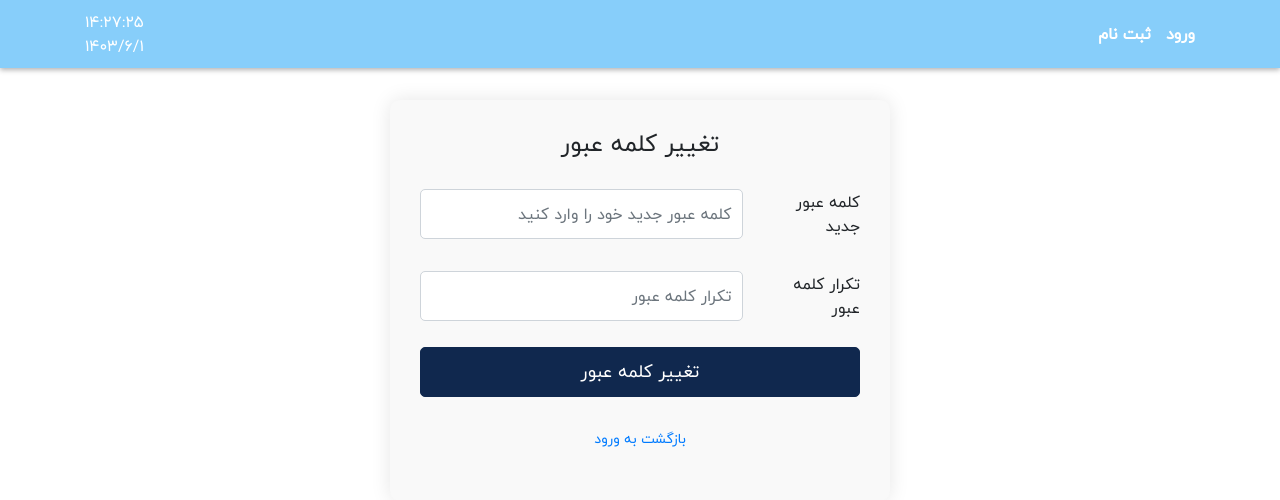
After one commit to AhEsmaeili79/Account_balance, a Django app: page /accounts/reset-password/1/1/ in a window 1280 px wide. The commit adds this page. Shown: the top 500 px of the page. Run offline with Django 4.2, Linux system fonts and the light colour scheme; some libraries are stand-ins or nearby versions.

Commit message:
add_rest_password

```diff
--- a/Account_balance/static/css/style.css
+++ b/Account_balance/static/css/style.css
@@ -317,7 +317,7 @@ canvas {
     max-width: 400px;
     margin: 50px auto;
     padding: 20px;
-    background-color: #ffffff;
+    background-color: #f9f9f9;
     border-radius: 8px;
     box-shadow: 0 4px 8px rgba(0,0,0,0.2);
 }
@@ -342,7 +342,7 @@ canvas {
     max-width: 500px;
     margin: 50px auto;
     padding: 20px;
-    background-color: #ffffff;
+    background-color: #f9f9f9;
     border-radius: 8px;
     box-shadow: 0 4px 8px rgba(0,0,0,0.2);
 }
@@ -646,6 +646,45 @@ a.card-link{
 }
 
 
+/* reset pass */
+.reset-password-container {
+    max-width: 500px;
+    margin: 0 auto;
+    padding: 30px;
+    border-radius: 10px;
+    background-color: #f9f9f9;
+    box-shadow: 0px 0px 20px rgba(0, 0, 0, 0.1);
+}
+
+.reset-password-container h2 {
+    font-size: 24px;
+    margin-bottom: 30px;
+}
+
+.reset-password-container .form-group {
+    margin-bottom: 20px;
+}
+
+.reset-password-container .form-control {
+    height: 50px;
+    padding: 10px;
+    font-size: 16px;
+    border-radius: 5px;
+}
+
+.reset-password-container .btn {
+    height: 50px;
+    font-size: 18px;
+    border-radius: 5px;
+}
+
+.reset-password-container .text-center a {
+    font-size: 14px;
+    color: #007bff;
+}
+
+
+
 
 /* Footer */
 .footer {
--- a/accounts/urls.py
+++ b/accounts/urls.py
@@ -1,9 +1,10 @@
 from django.urls import path
-from .views import LoginPage,SignupPage,logout_view,password_reset
+from .views import LoginPage,SignupPage,logout_view,forget_password,reset_password
 
 urlpatterns = [
     path('login', LoginPage, name='login'),
     path('signup', SignupPage, name='signup'),
-    path('password-reset/',password_reset, name='password_reset'),
+    path('forget-password/',forget_password, name='forget_password'),
+    path('reset-password/<uidb64>/<token>/',reset_password, name='reset_password'),
     path('logout',logout_view, name='logout'),
 ]
--- a/accounts/views.py
+++ b/accounts/views.py
@@ -3,26 +3,127 @@ from django.contrib.auth.models import User
 from django.contrib import messages
 from django.contrib.auth import logout
 from django.contrib import auth
-from django.core.mail import send_mail
+from django.core.mail import EmailMessage
+from django.utils.encoding import force_str,force_bytes
+from django.utils.http import urlsafe_base64_decode,urlsafe_base64_encode
+from django.contrib.auth.tokens import PasswordResetTokenGenerator
 import re
+
+token_generator = PasswordResetTokenGenerator()
+
+
+
 
 
 def SendEmail(req,email,user):
     regex = r'\b[A-Za-z0-9._%+-]+@[A-Za-z0-9.-]+\.[A-Z|a-z]{2,7}\b'
     if re.fullmatch(regex,email[0]):
-                send_mail(
-                        subject= 'رمز عبور خود را فراموش کردی؟',
-                        message= f'سلام {user}',
-                        from_email='test.from.amir@gmail.com',
-                        recipient_list= email,
-                        fail_silently=False,
-                    )
-                if send_mail:
-                    messages.success(req,' پیام با موفقیت ارسال شد در صورت پیدا نکردن اسپم خود را چک کنید')
-                else:
-                    messages.error(req,'ارسال پیام با شکست مواجه شد')
+        token = token_generator.make_token(user)
+        uidb64 = urlsafe_base64_encode(force_bytes(user.id))
+        reset_url = req.build_absolute_uri(f'/accounts/reset-password/{uidb64}/{token}/')
 
+        subject = 'رمز عبور خود را فراموش کردی؟'
+        message = f"""
+        <!DOCTYPE html>
+        <html lang="fa">
+        <head>
+            <meta charset="UTF-8">
+            <meta name="viewport" content="width=device-width, initial-scale=1.0">
+            <style>
+                @font-face {{
+                    font-family: 'B Yekan';
+                    src: url('https://github.com/mrlco/persian-web-fonts/blob/master/fonts/BYekan.ttf') format('truetype');
+                    font-weight: normal;
+                    font-style: normal;
+                }}
+                body {{
+                    font-family: 'B Yekan', Arial, sans-serif;
+                    background-color: #f4f4f4;
+                    color: #333;
+                    text-align: center;
+                    padding: 20px;
+                }}
+                .container {{
+                    background-color: #ffffff;
+                    font-family: 'B Yekan', Arial, sans-serif;
+                    border-radius: 8px;
+                    padding: 20px;
+                    max-width: 600px;
+                    margin: 0 auto;
+                    box-shadow: 0 2px 4px rgba(0,0,0,0.1);
+                }}
+                h1 {{
+                    font-family: 'B Yekan', Arial, sans-serif;
+                    font-size: 24px;
+                    margin-bottom: 20px;
+                }}
+                p {{
+                    font-family: 'B Yekan', Arial, sans-serif;
+                    font-size: 25px;
+                    line-height: 1.5;
+                }}
+                .button {{
+                    display: inline-block;
+                    font-size: 20px;
+                    color:#fff;
+                    background-color: #007bff;
+                    padding: 15px 30px;
+                    text-decoration: none;
+                    border-radius: 5px;
+                    margin-top: 20px;
+                    font-family: 'B Yekan', Arial, sans-serif;
+                }}
+                .button:hover {{
+                    background-color: #0056b3;
+                    color:#fff;
+                }}
+                .ii a[href] {{
+                    color: #fff;
+                }}
+                .text-button{{
+                    color: #fff;
+                }}
+                a {{
+                    color: #007bff; /* Set the color of the link */
+                    text-decoration: none; /* Remove underline */
+                }}
+                a:visited {{
+                    color: #007bff; /* Set the color for visited links */
+                }}
+                a:hover {{
+                    color: #0056b3; /* Set the color when hovering over the link */
+                    text-decoration: none; /* Ensure underline is not added on hover */
+                }}
+                a:active {{
+                    color: #0056b3; /* Set the color for active links */
+                }}
+            </style>
+        </head>
+        <body>
+            <div class="container">
+                <h1> {user.first_name } سلام </h1>
+                <p>برای تنظیم مجدد کلمه عبور خود، لطفاً بر روی دکمه زیر کلیک کنید:</p>
+                <a href="{reset_url}" class="button"><span class="text-button">تنظیم کلمه عبور جدید</span></a>
+                <p>اگر شما این درخواست را ارسال نکرده‌اید، لطفاً این ایمیل را نادیده بگیرید.</p>
+            </div>
+        </body>
+        </html>
+        """
 
+        email = EmailMessage(
+            subject=subject,
+            body=message,
+            from_email='test.from.amir@gmail.com',
+            to = email,
+        )
+        email.content_subtype = 'html'  # Important to set the email type as HTML
+        email.send(fail_silently=False)
+        if email:
+            messages.success(req,' پیام با موفقیت ارسال شد در صورت پیدا نکردن اسپم خود را چک کنید')
+            return redirect('login')
+        else:
+            messages.error(req,'ارسال پیام با شکست مواجه شد')
+            return redirect('login')
 
 
 # Create your views here.
@@ -69,7 +170,7 @@ def SignupPage(request):
         return render(request,'accounts/signup.html')
 
 
-def password_reset(request):
+def forget_password(request):
     if 'emailorusername' in request.POST:
         EmailorUser = request.POST.get('emailorusername')
         email_exist = User.objects.filter(email=EmailorUser).exists()
@@ -77,15 +178,47 @@ def password_reset(request):
 
         if email_exist:
             user = User.objects.get(email=EmailorUser)
-            SendEmail(request,[EmailorUser],user.username)
+            SendEmail(request,[EmailorUser],user)
+            return redirect('login')
         elif username_exist:
             user = User.objects.get(username=EmailorUser)
-            SendEmail(request,[user.email],EmailorUser)
+            SendEmail(request,[user.email],user)
+            return redirect('login')
         else:
             messages.error(request,'ایمیل در سیستم وجود ندارد')
 
     return render(request,'accounts/forget_password.html')
 
+
+def reset_password(request,uidb64,token):
+    if request.method == "POST":
+        try:
+            user_id = force_str(urlsafe_base64_decode(uidb64))
+            user = User.objects.get(id=user_id)
+
+            if token_generator.check_token(user,token):
+                new_pass = request.POST.get('password')
+                new_pass2 = request.POST.get('password2')
+                if new_pass == new_pass2:
+                    user.set_password(new_pass)
+                    user.save()
+
+                    messages.success(request,'کلمه عبور با موفقیت تغییر کرد')
+                    return redirect('login')
+
+                else:
+                    messages.error(request,'کلمه عبور با هم مطابقت ندارد')
+
+            else:
+                messages.error(request,'تغییر کلمه عبور شما با مشکل مواجه شد دوباره درخواست دهید')
+                return redirect('forget_password')
+
+        except User.DoesNotExist:
+            messages.error(request,'کاربری با این اطلاعات وجود ندارد')
+            return redirect('forget_password')
+
+    return render(request,'accounts/reset_password.html')
+
 def logout_view(request):
     logout(request)
     messages.success(request,"دوباره به ما سر بزنید")
--- a/templates/accounts/forget_password.html
+++ b/templates/accounts/forget_password.html
@@ -3,7 +3,7 @@
 <div class="container">
     <div class="forget-password-container">
         <h2 class="text-center mb-4">بازیابی رمز عبور</h2>
-        <form action="{% url 'password_reset' %}" method="post">
+        <form action="{% url 'forget_password' %}" method="post">
             {% csrf_token %}
             <div class="form-group row">
                 <label for="email" class="col-sm-2 col-form-label text-right">ایمیل یا نام کاربری</label>
--- a/templates/accounts/login.html
+++ b/templates/accounts/login.html
@@ -20,7 +20,7 @@
                 <button type="submit" class="btn btn-primary btn-block">ورود</button>
             </form>
             <div class="text-center mt-3">
-                <a href="{% url 'password_reset' %}">فراموشی گذرواژه</a> | <a href="{% url 'signup' %}">ثبت نام</a> | <a href="{% url 'index' %}">بازگشت به صفحه اصلی</a>
+                <a href="{% url 'forget_password' %}">فراموشی گذرواژه</a> | <a href="{% url 'signup' %}">ثبت نام</a> | <a href="{% url 'index' %}">بازگشت به صفحه اصلی</a>
             </div>
         </div>
     {% endif %}
--- /dev/null
+++ b/templates/accounts/reset_password.html
@@ -0,0 +1,28 @@
+{% extends 'base.html' %}
+{% block content %}
+<div class="container">
+    <div class="reset-password-container">
+        <h2 class="text-center mb-4">تغییر کلمه عبور</h2>
+        <form action="" method="post">
+            {% csrf_token %}
+            <input type="hidden" name="uidb64" value="{{ uidb64 }}">
+            <div class="form-group row">
+                <label for="password" class="col-sm-3 col-form-label text-right">کلمه عبور جدید</label>
+                <div class="col-sm-9">
+                    <input type="password" class="form-control" id="password" name="password" placeholder="کلمه عبور جدید خود را وارد کنید" required>
+                </div>
+            </div>
+            <div class="form-group row">
+                <label for="password2" class="col-sm-3 col-form-label text-right">تکرار کلمه عبور</label>
+                <div class="col-sm-9">
+                    <input type="password" class="form-control" id="password2" name="password2" placeholder="تکرار کلمه عبور" required>
+                </div>
+            </div>
+            <button type="submit" class="btn btn-primary btn-block">تغییر کلمه عبور</button>
+        </form>
+        <div class="text-center mt-4">
+            <a href="{% url 'login' %}" class="btn btn-link">بازگشت به ورود</a>
+        </div>
+    </div>
+</div>
+{% endblock %}
```
